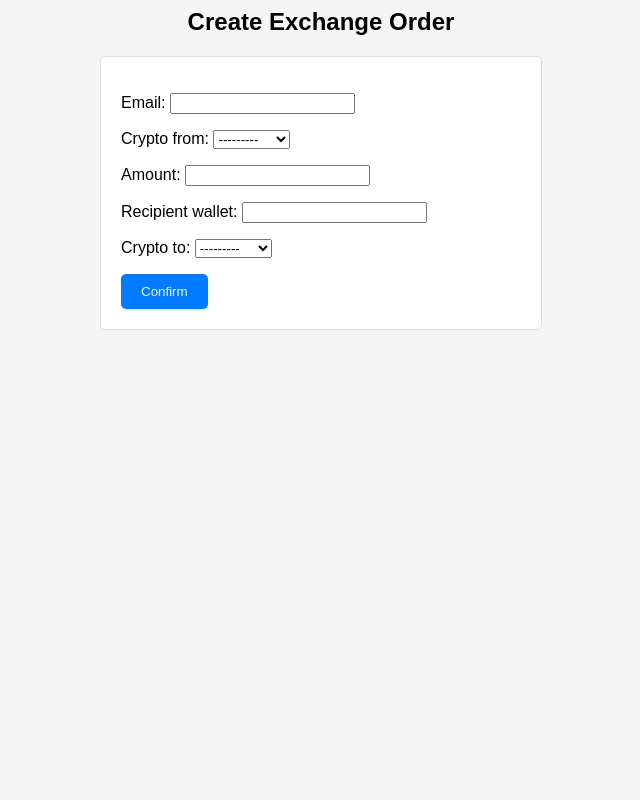
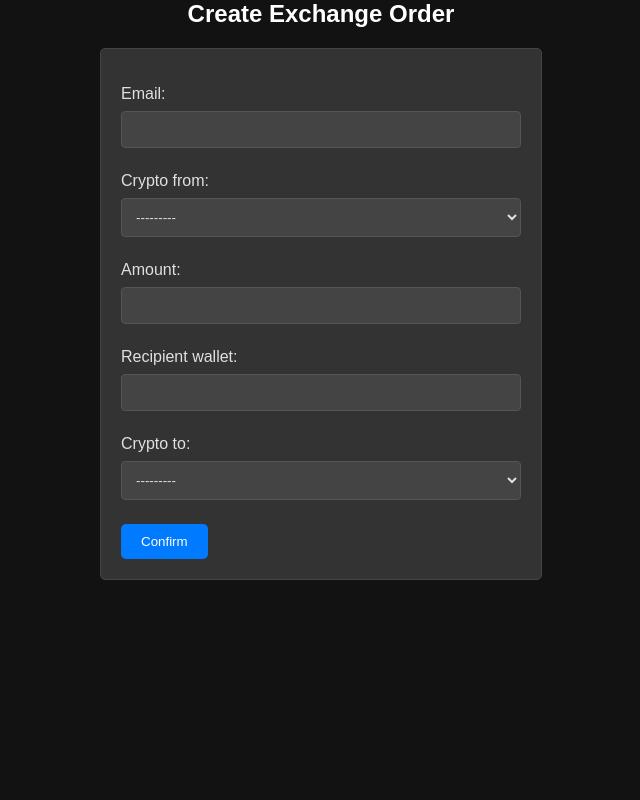
Before and after one commit to Andrzej-7/Diploma-UMCS-1-part-Djnago, a Django app: page / in a window 1280 px wide. Shown: the whole page, without its empty margins (319-959 px from the left). Run offline with Django 4.2, Linux system fonts and the light colour scheme.

Commit message:
make it dark in css

```diff
--- a/static/css/styles.css
+++ b/static/css/styles.css
@@ -1,15 +1,19 @@
 /* styles.css */
 body {
     font-family: Arial, sans-serif;
-    background-color: #f5f5f5;
+    background-color: #121212; /* Темний фон для всього тіла */
+    color: #e0e0e0; /* Світлий колір тексту */
+    margin: 0;
+    padding: 0;
 }
 
 h2 {
     text-align: center;
+    color: #fff;
 }
 
 header {
-    background-color: #333;
+    background-color: #1c1c1c; /* Ще темніший фон для заголовка */
     color: #fff;
     padding: 20px;
     text-align: center;
@@ -19,38 +23,62 @@ nav ul {
     list-style-type: none;
     margin: 0;
     padding: 0;
+    background-color: #222; /* Темний фон для навігації */
 }
 
 nav li {
     display: inline;
     margin-right: 20px;
+    color: #fff; /* Білий текст для пунктів меню */
 }
 
 main {
-    background-color: #fff;
+    background-color: #282828; /* Темний фон для основного контенту */
     padding: 20px;
-    border: 1px solid #ddd;
+    border: 1px solid #3d3d3d; /* Контур для основного контенту */
     border-radius: 5px;
+    color: #e0e0e0; /* Світлий колір тексту */
 }
 
 form {
     max-width: 400px;
     margin: 0 auto;
     padding: 20px;
-    background-color: #fff;
-    border: 1px solid #ddd;
+    background-color: #333; /* Темний фон для форм */
+    border: 1px solid #444; /* Контур для форм */
     border-radius: 5px;
 }
 
+input[type="text"], input[type="email"], select, textarea {
+    background-color: #444; /* Темний фон для полів вводу */
+    color: #e0e0e0; /* Світлий колір тексту */
+    border: 1px solid #555; /* Контур для полів вводу */
+    padding: 10px;
+    margin: 8px 0;
+    border-radius: 4px;
+}
+
+input, select, textarea {
+    background-color: #444; /* Темний фон для полів вводу */
+    color: #e0e0e0; /* Світлий колір тексту */
+    border: 1px solid #555; /* Контур для полів вводу */
+    padding: 10px;
+    margin: 8px 0;
+    border-radius: 4px;
+    box-sizing: border-box;
+    width: 100%;
+}
+
 button {
-    background-color: #007BFF;
+    background-color: #007BFF; /* Колір фону кнопки */
     color: #fff;
     border: none;
     padding: 10px 20px;
     border-radius: 5px;
     cursor: pointer;
+    transition: background-color 0.3s;
 }
 
 button:hover {
-    background-color: #0056b3;
+    background-color: #0056b3; /* Колір фону кнопки при наведенні */
 }
```
Also changed, not shown: static/css/styles_confirm_order.css (+8 -6 lines), db.sqlite3.
